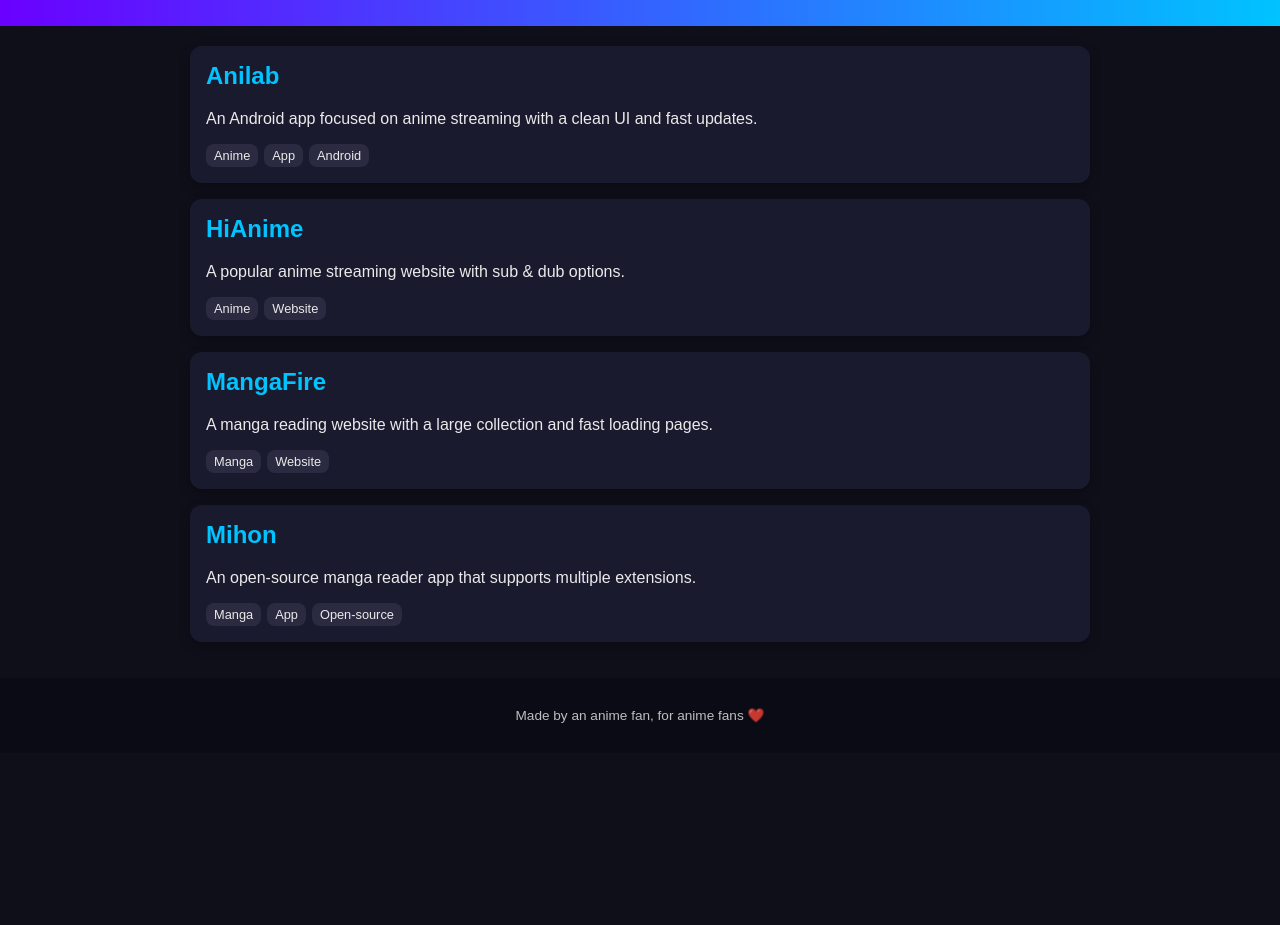
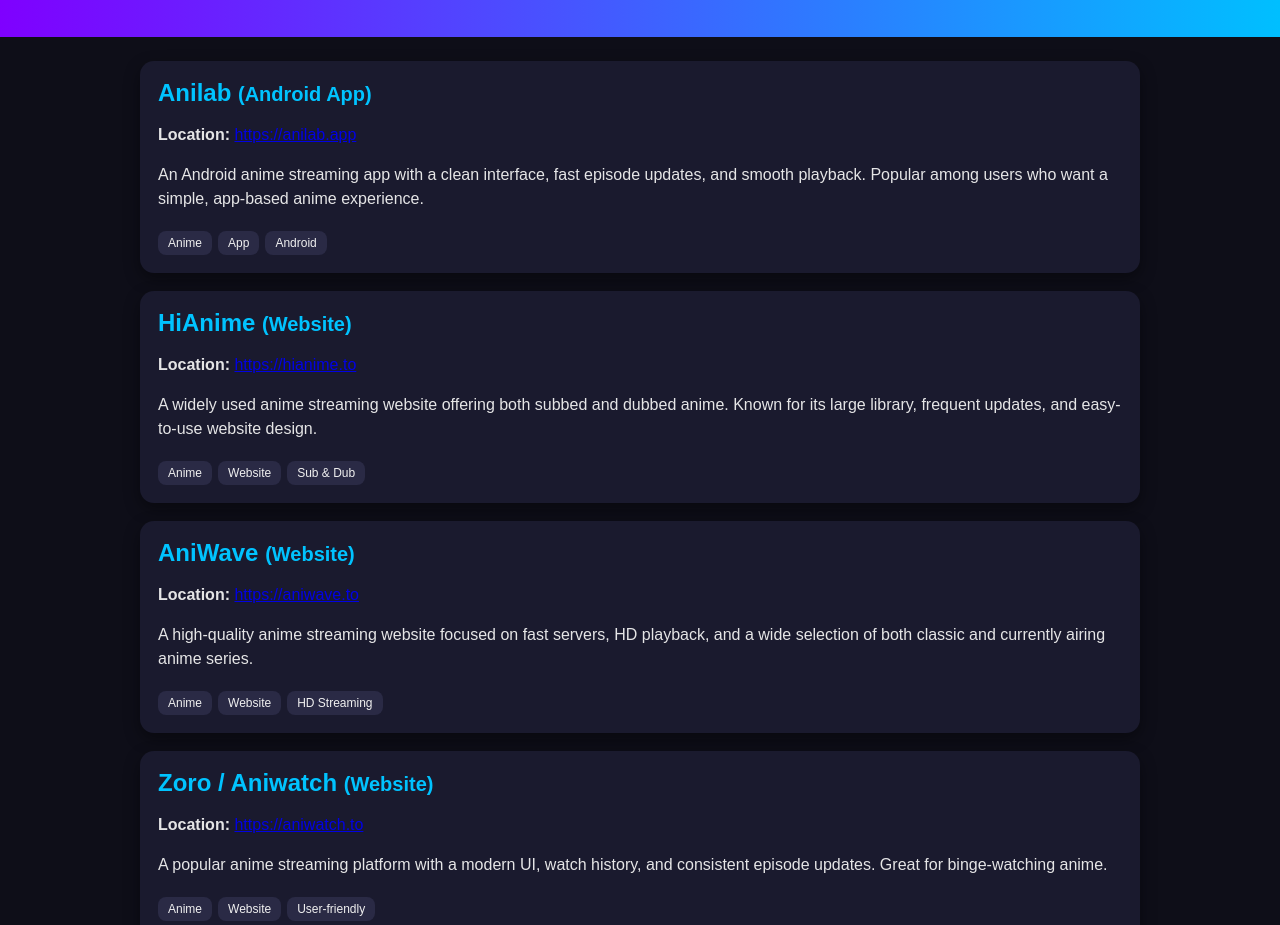
Before and after one commit to NewGuy415/Anime-and-Manga-Hub, a plain HTML site: page index.html in a window 1280 px wide. Shown: the part 93-1018 px from the top of the page. Before the commit the page ends 846 px from the top, so only its background shows below. Drawn offline with Linux system fonts and the light colour scheme.

Commit message:
index.html

```diff
--- a/index.html
+++ b/index.html
@@ -1,108 +1,168 @@
 <!DOCTYPE html>
 <html lang="en">
 <head>
-  <meta charset="UTF-8" />
-  <meta name="viewport" content="width=device-width, initial-scale=1.0" />
+  <meta charset="UTF-8">
   <title>Anime & Manga Hub</title>
+  <meta name="viewport" content="width=device-width, initial-scale=1.0">
+
   <style>
     body {
       margin: 0;
       font-family: Arial, Helvetica, sans-serif;
-      background: #0f0f1a;
-      color: #eaeaea;
+      background: #0e0e18;
+      color: #f0f0f0;
     }
+
     header {
-      background: linear-gradient(90deg, #6a00ff, #00c3ff);
-      padding: 20px;
+      background: linear-gradient(90deg, #7f00ff, #00bfff);
+      padding: 24px;
       text-align: center;
     }
+
     header h1 {
       margin: 0;
-      font-size: 2rem;
+      font-size: 2.2rem;
     }
+
     header p {
       margin-top: 8px;
       opacity: 0.9;
     }
+
     main {
-      padding: 20px;
-      max-width: 900px;
+      max-width: 1000px;
       margin: auto;
+      padding: 24px;
     }
+
     .card {
       background: #1a1a2e;
-      border-radius: 12px;
-      padding: 16px;
-      margin-bottom: 16px;
-      box-shadow: 0 4px 12px rgba(0,0,0,0.3);
+      padding: 18px;
+      border-radius: 14px;
+      margin-bottom: 18px;
+      box-shadow: 0 6px 16px rgba(0,0,0,0.4);
     }
+
     .card h2 {
-      margin-top: 0;
+      margin: 0 0 8px 0;
       color: #00c3ff;
     }
+
+    .card p {
+      line-height: 1.5;
+      opacity: 0.95;
+    }
+
+    .tags {
+      margin-top: 10px;
+    }
+
     .tags span {
       display: inline-block;
-      background: #2a2a40;
-      padding: 4px 8px;
+      background: #2a2a45;
+      padding: 5px 10px;
       border-radius: 8px;
-      font-size: 0.8rem;
+      font-size: 12px;
       margin-right: 6px;
+      margin-top: 4px;
     }
-    a {
-      color: #6a9cff;
-      text-decoration: none;
-    }
+
     footer {
       text-align: center;
-      padding: 16px;
-      background: #0b0b14;
-      font-size: 0.85rem;
-      opacity: 0.8;
+      padding: 18px;
+      background: #0a0a12;
+      font-size: 13px;
+      opacity: 0.75;
     }
   </style>
 </head>
 <body>
+
 <header>
   <h1>Anime & Manga Hub</h1>
-    <p>Recommended anime & manga websites and apps for fans</p>
+  <p>A fan-made list of the best anime & manga websites and apps</p>
 </header>
 
 <main>
+
   <div class="card">
-      <h2>Anilab</h2>
-      <p>An Android app focused on anime streaming with a clean UI and fast updates.</p>
+    <h2>Anilab <small>(Android App)</small></h2>
+    <p><strong>Location:</strong> <a href="https://anilab.app" target="_blank">https://anilab.app</a></p>
+    <p>An Android anime streaming app with a clean interface, fast episode updates, and smooth playback. Popular among users who want a simple, app-based anime experience.</p>
     <div class="tags">
       <span>Anime</span><span>App</span><span>Android</span>
     </div>
   </div>
 
   <div class="card">
-      <h2>HiAnime</h2>
-      <p>A popular anime streaming website with sub & dub options.</p>
+    <h2>HiAnime <small>(Website)</small></h2>
+    <p><strong>Location:</strong> <a href="https://hianime.to" target="_blank">https://hianime.to</a></p>
+    <p>A widely used anime streaming website offering both subbed and dubbed anime. Known for its large library, frequent updates, and easy-to-use website design.</p>
     <div class="tags">
-        <span>Anime</span><span>Website</span>
+      <span>Anime</span><span>Website</span><span>Sub & Dub</span>
     </div>
   </div>
 
   <div class="card">
-      <h2>MangaFire</h2>
-      <p>A manga reading website with a large collection and fast loading pages.</p>
+    <h2>AniWave <small>(Website)</small></h2>
+    <p><strong>Location:</strong> <a href="https://aniwave.to" target="_blank">https://aniwave.to</a></p>
+    <p>A high-quality anime streaming website focused on fast servers, HD playback, and a wide selection of both classic and currently airing anime series.</p>
     <div class="tags">
-        <span>Manga</span><span>Website</span>
+      <span>Anime</span><span>Website</span><span>HD Streaming</span>
     </div>
   </div>
 
   <div class="card">
-      <h2>Mihon</h2>
-      <p>An open-source manga reader app that supports multiple extensions.</p>
+    <h2>Zoro / Aniwatch <small>(Website)</small></h2>
+    <p><strong>Location:</strong> <a href="https://aniwatch.to" target="_blank">https://aniwatch.to</a></p>
+    <p>A popular anime streaming platform with a modern UI, watch history, and consistent episode updates. Great for binge-watching anime.</p>
+    <div class="tags">
+      <span>Anime</span><span>Website</span><span>User-friendly</span>
+    </div>
+  </div>
+
+  <div class="card">
+    <h2>MangaFire <small>(Website)</small></h2>
+    <p><strong>Location:</strong> <a href="https://mangafire.to" target="_blank">https://mangafire.to</a></p>
+    <p>A fast-loading manga reading website with a huge collection of popular and lesser-known manga. Offers clean pages and multiple reading modes.</p>
+    <div class="tags">
+      <span>Manga</span><span>Website</span><span>Fast</span>
+    </div>
+  </div>
+
+  <div class="card">
+    <h2>MangaDex <small>(Website)</small></h2>
+    <p><strong>Location:</strong> <a href="https://mangadex.org" target="_blank">https://mangadex.org</a></p>
+    <p>A community-driven manga platform hosting fan translations in many languages. Highly respected for scanlation quality and official support options.</p>
+    <div class="tags">
+      <span>Manga</span><span>Website</span><span>Community</span>
+    </div>
+  </div>
+
+  <div class="card">
+    <h2>Mihon <small>(Android App)</small></h2>
+    <p><strong>Location:</strong> <a href="https://mihon.app" target="_blank">https://mihon.app</a></p>
+    <p>An open-source manga reader app that allows users to install extensions and read manga from multiple sources in one place. A successor-style app to Tachiyomi.</p>
     <div class="tags">
       <span>Manga</span><span>App</span><span>Open-source</span>
     </div>
   </div>
+
+  <div class="card">
+    <h2>Tachiyomi (Discontinued) <small>(Android App)</small></h2>
+    <p><strong>Location:</strong> <a href="https://tachiyomi.org" target="_blank">https://tachiyomi.org</a></p>
+    <p>A legendary open-source manga reader that inspired many forks and alternatives. Still widely used through community-maintained versions.</p>
+    <div class="tags">
+      <span>Manga</span><span>App</span><span>Legacy</span>
+    </div>
+  </div>
+
 </main>
 
 <footer>
-    <p>Made by an anime fan, for anime fans ❤️</p>
+  This website does not host any anime or manga. All content belongs to their respective owners.<br>
+  Made by an anime fan, for anime fans.
 </footer>
+
 </body>
   </html>
```
Lines whose indentation alone changed are shown as unchanged.
